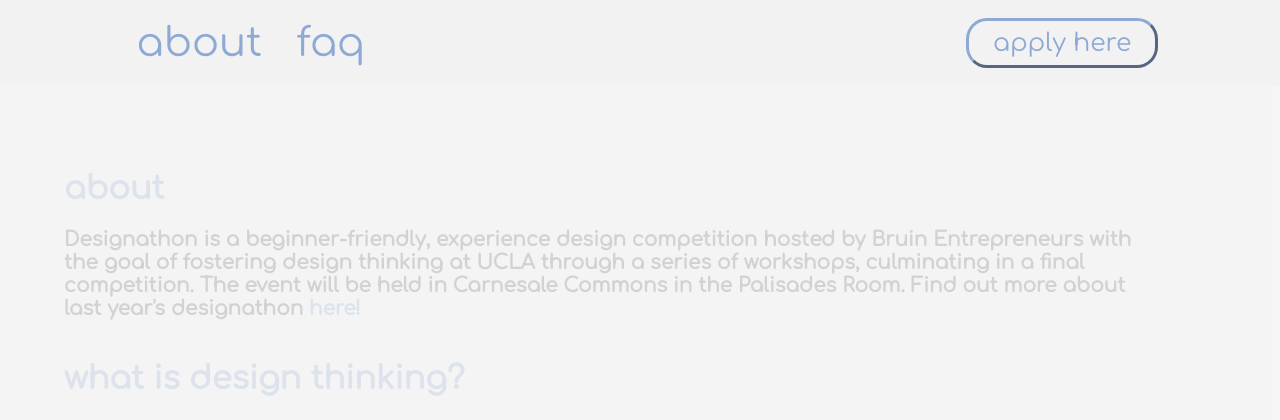
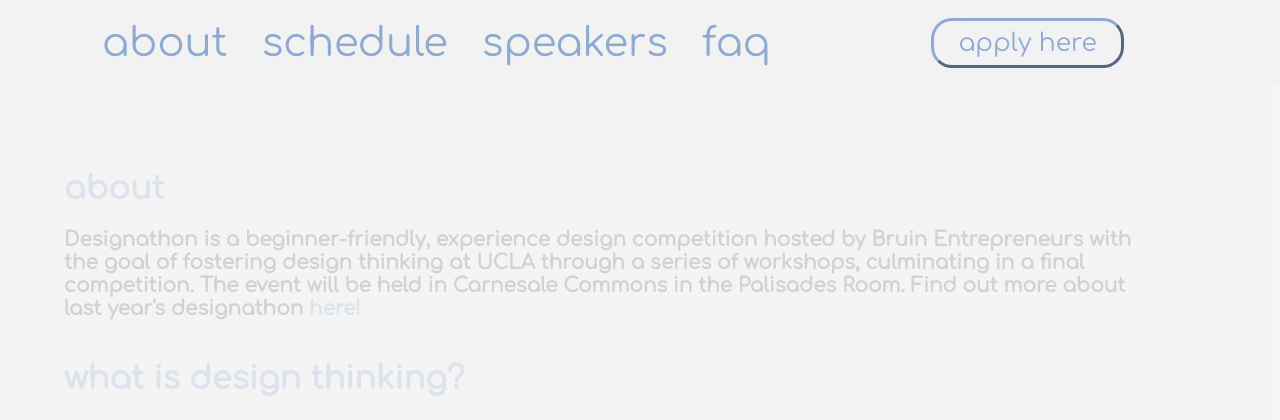
Before and after one commit to Bruin-Entrepreneurs/designathon_2020, a PHP site: page /index.html in a window 1280 px wide; the page is wider, and only the part inside the window is pictured. Shown: the top 420 px of that part. Run offline with PHP 8.4, Linux system fonts and the light colour scheme.

Commit message:
added nav links

```diff
--- a/base.css
+++ b/base.css
@@ -68,6 +68,9 @@ h1, h2, h3 {
   align-items: center;
   margin-top: 1rem;
 }
+.navbar {
+  margin-left: 2%;
+}
 .nav-title {
   -webkit-transition-duration: 0.4s; /* Safari */
   transition-duration: 0.4s;
@@ -97,7 +100,6 @@ h1, h2, h3 {
   font-family: Comfortaa;
   font-size: 25px;
   margin-left: auto;
-
   border-width: 3px;
   border-top-left-radius: 21px;
   border-top-right-radius: 21px;
--- a/index.html
+++ b/index.html
@@ -14,6 +14,8 @@
 		<div class="flex-container navbar">
 			<div >
 				<a class="nav-link" href="#about"> <button class="nav-title">about</h1> </button> </a>
+				<a class="nav-link" href="#schedule"> <button class="nav-title">schedule</button></a>
+				<a class="nav-link" href="#speakers"> <button class="nav-title">speakers</button></a>
 				<a class="nav-link" href="#faq"> <button class="nav-title">faq</h1> </button> </a>
 			</div>
 			<button type="button" class="apply-button"><a href="https://docs.google.com/forms/d/13u7Z0yp5TP48eB1WCdUyoLN05ROkW3h6H-IyBLBN5q4/viewform?edit_requested=true&fbclid=IwAR2ARlZzsqngPtn9d5vKQncePa5iC4ZlHrf4WNoybmHdhqhCm4QN_CmA_pQ" class="text-link-apply">apply here</a></button>
```
